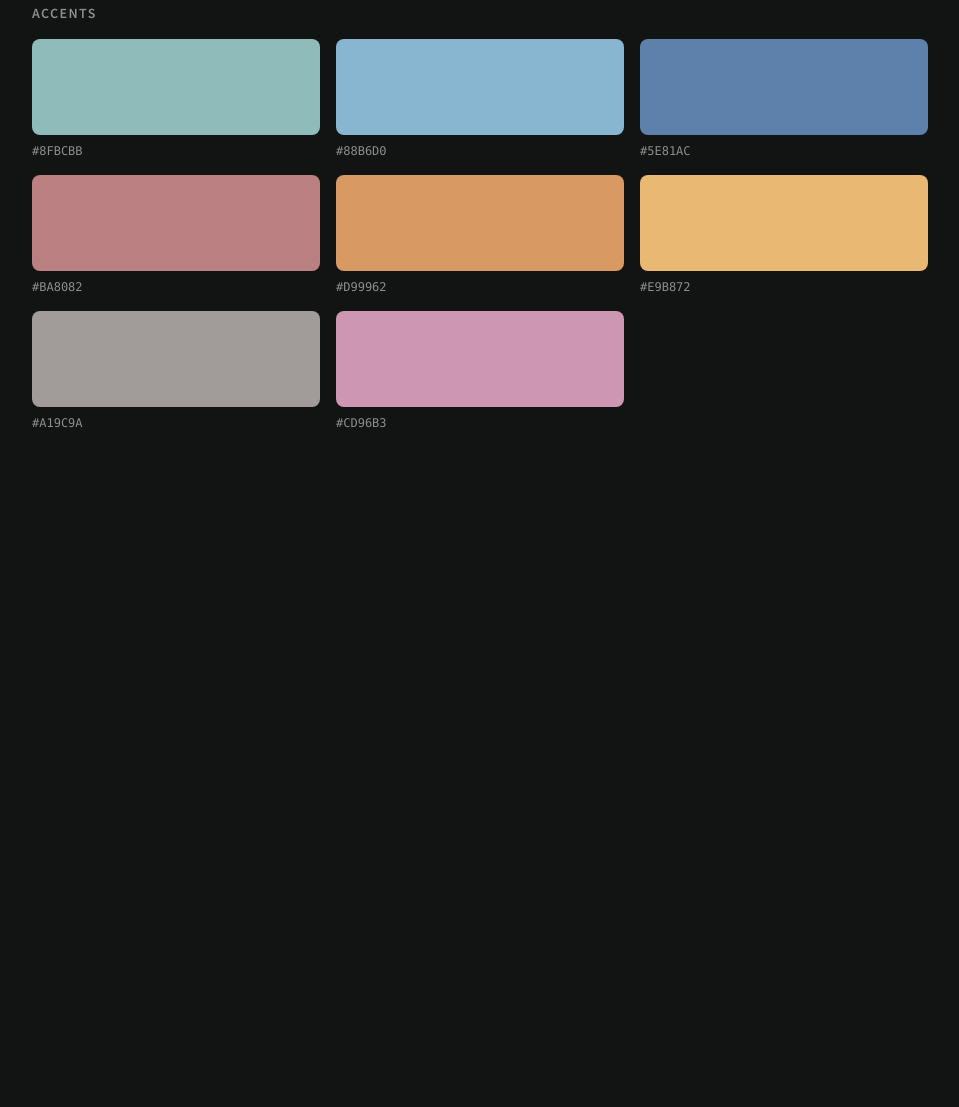
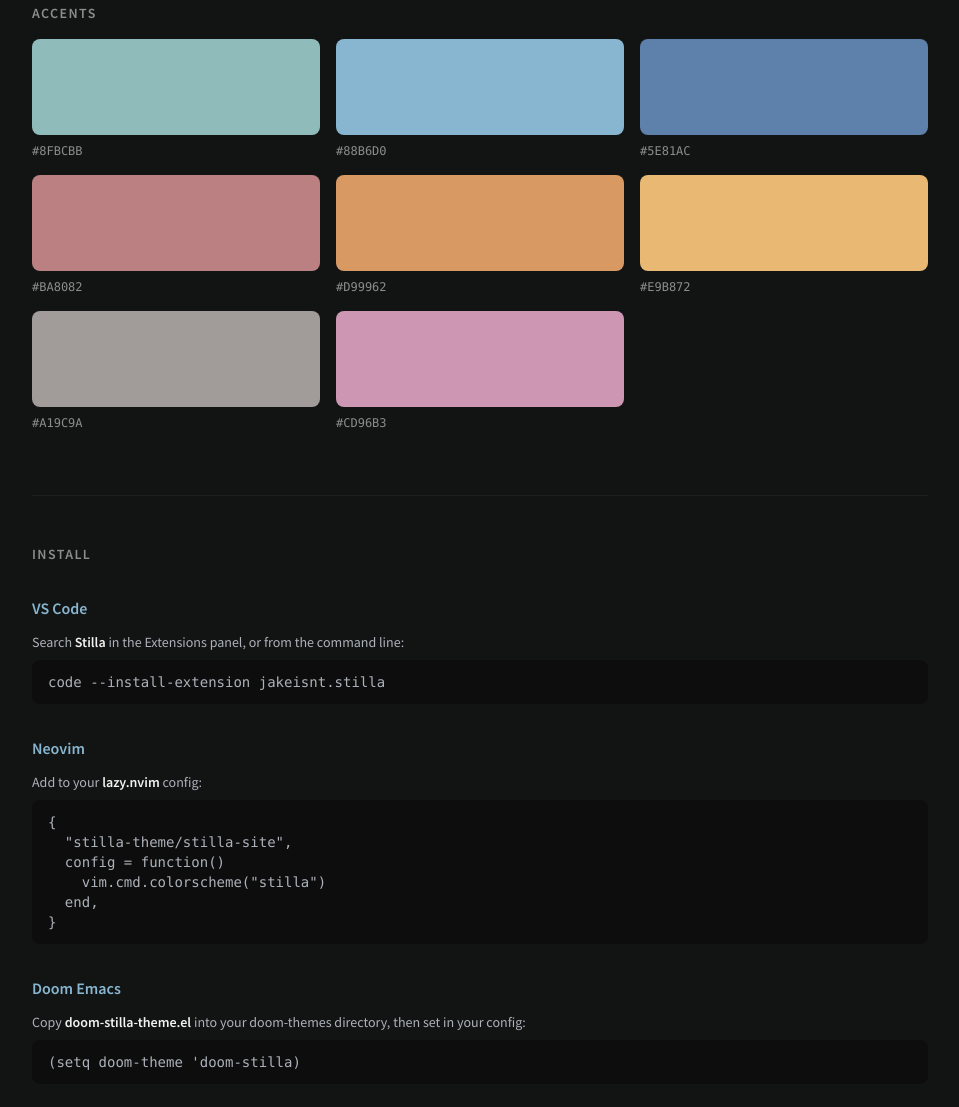
Before and after one commit to stilla-theme/stilla-site, a website built with Vite: page packages/site/index.html in a window 1280 px wide. Shown: the part 781-1888 px from the top of the page, without its empty margins (160-1119 px from the left). Before the commit the page ends 1260 px from the top, so only its background shows below. Built offline with nearby package versions, Linux system fonts and the light colour scheme.

Commit message:
Add installation instructions section to site

```diff
--- a/packages/site/index.html
+++ b/packages/site/index.html
@@ -117,6 +117,35 @@
           </button>
         </div>
       </section>
+      <section class="mt-16 pt-12 border-t border-white/5">
+        <h2 class="text-sm font-semibold uppercase tracking-widest text-[#8C8C8C] mb-8">Install</h2>
+        <div class="space-y-8">
+
+          <div>
+            <h3 class="text-base font-semibold text-[#88B6D0] mb-3">VS Code</h3>
+            <p class="text-sm text-[#ADB2BA] mb-2">Search <strong class="text-[#F2F2F2]">Stilla</strong> in the Extensions panel, or from the command line:</p>
+            <pre class="bg-[#0D0D0D] rounded-lg px-4 py-3 text-sm font-mono text-[#ADB2BA] overflow-x-auto"><code>code --install-extension jakeisnt.stilla</code></pre>
+          </div>
+
+          <div>
+            <h3 class="text-base font-semibold text-[#88B6D0] mb-3">Neovim</h3>
+            <p class="text-sm text-[#ADB2BA] mb-2">Add to your <strong class="text-[#F2F2F2]">lazy.nvim</strong> config:</p>
+            <pre class="bg-[#0D0D0D] rounded-lg px-4 py-3 text-sm font-mono text-[#ADB2BA] overflow-x-auto"><code>{
+  "stilla-theme/stilla-site",
+  config = function()
+    vim.cmd.colorscheme("stilla")
+  end,
+}</code></pre>
+          </div>
+
+          <div>
+            <h3 class="text-base font-semibold text-[#88B6D0] mb-3">Doom Emacs</h3>
+            <p class="text-sm text-[#ADB2BA] mb-2">Copy <strong class="text-[#F2F2F2]">doom-stilla-theme.el</strong> into your doom-themes directory, then set in your config:</p>
+            <pre class="bg-[#0D0D0D] rounded-lg px-4 py-3 text-sm font-mono text-[#ADB2BA] overflow-x-auto"><code>(setq doom-theme 'doom-stilla)</code></pre>
+          </div>
+
+        </div>
+      </section>
     </main>
 
     <script>
```
